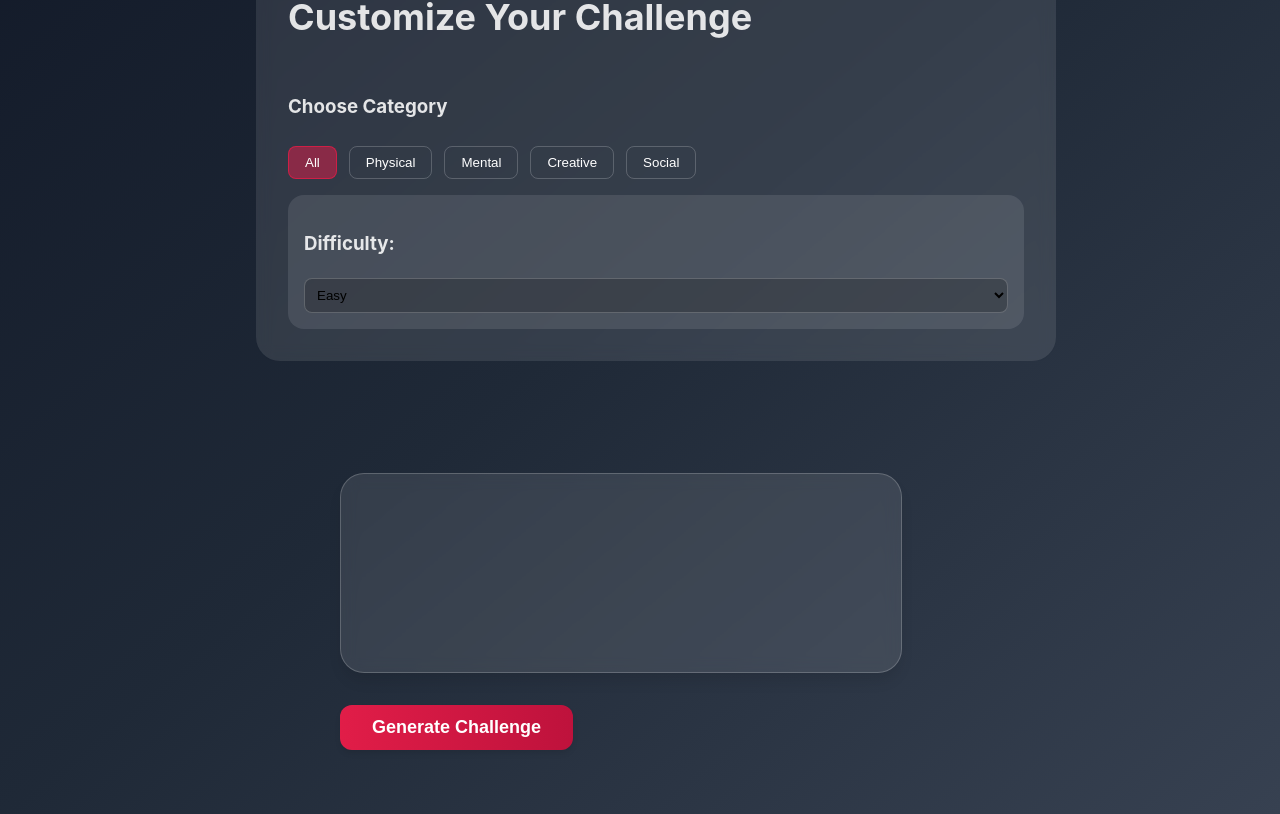
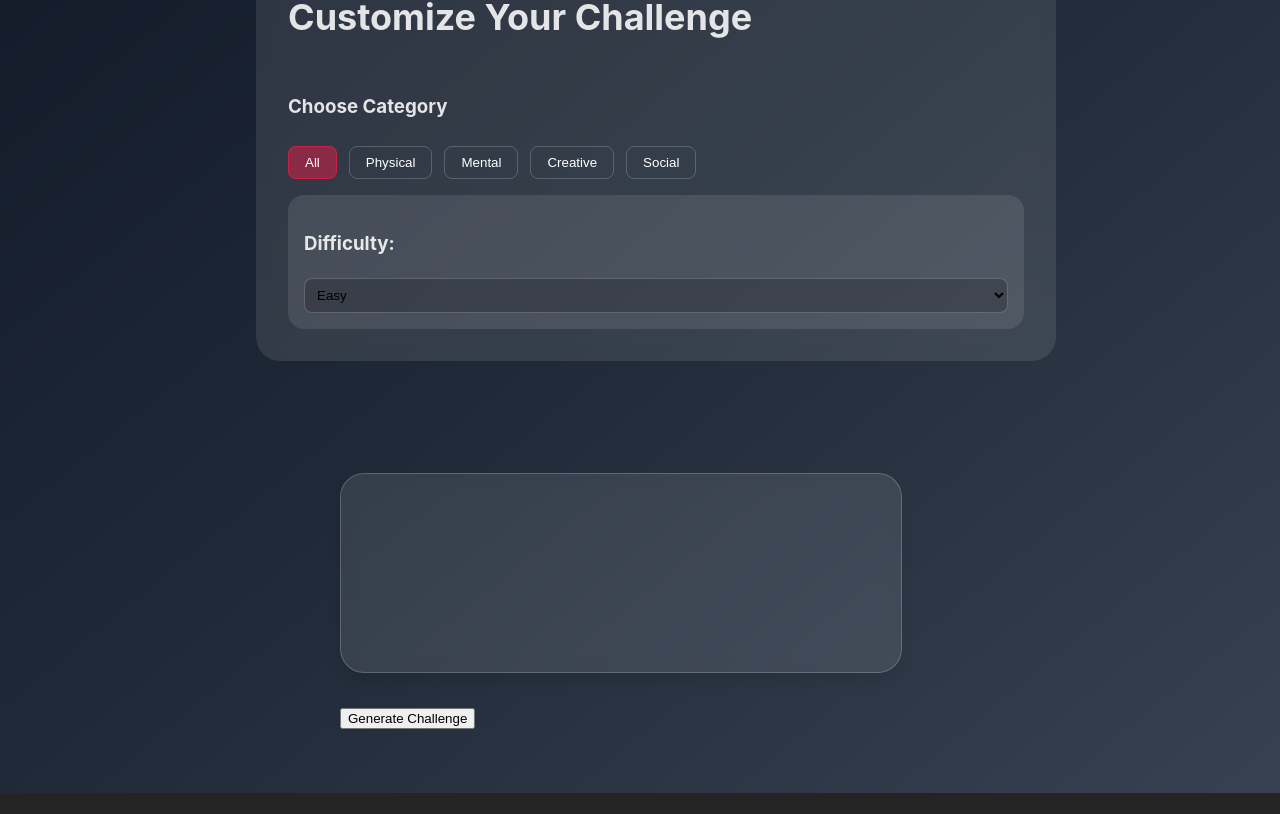
Before and after one commit to robertoandino/challenge-me, a React (Vite) app: page / in a window 1280 px wide. Shown: the part 255-1069 px from the top of the page. After the commit the page ends 1048 px from the top, so only its background shows below. Built offline with nearby package versions, Linux system fonts and the light colour scheme.

Commit message:
Refactor button classes for consistency and improve accessibility with title attribute

```diff
--- a/src/pages/Home.tsx
+++ b/src/pages/Home.tsx
@@ -112,7 +112,7 @@ const Home: React.FC = () => {
                     <div className="button-group">
                         <button
                             onClick={generateChallenge}
-                            className={`generate-button ${isGenerating ? 'generating' : ''}`}
+                            className={`primary-button ${isGenerating ? 'generating' : ''}`}
                             disabled={isGenerating}
                         >
                             {isGenerating ? 'Generating...' : 'Generate Challenge'}
@@ -121,9 +121,10 @@ const Home: React.FC = () => {
                         {hasGenerated && (
                             <button
                                 onClick={() => navigator.clipboard.writeText(currentChallenge)}
-                                className="share-button"
+                                className="secondary-button"
+                                title="Copy to clipboard"
                             >
-                                Copy Challenge
+                                <span>Copy Challenge</span>
                             </button>
                         )}
                     </div>
```
